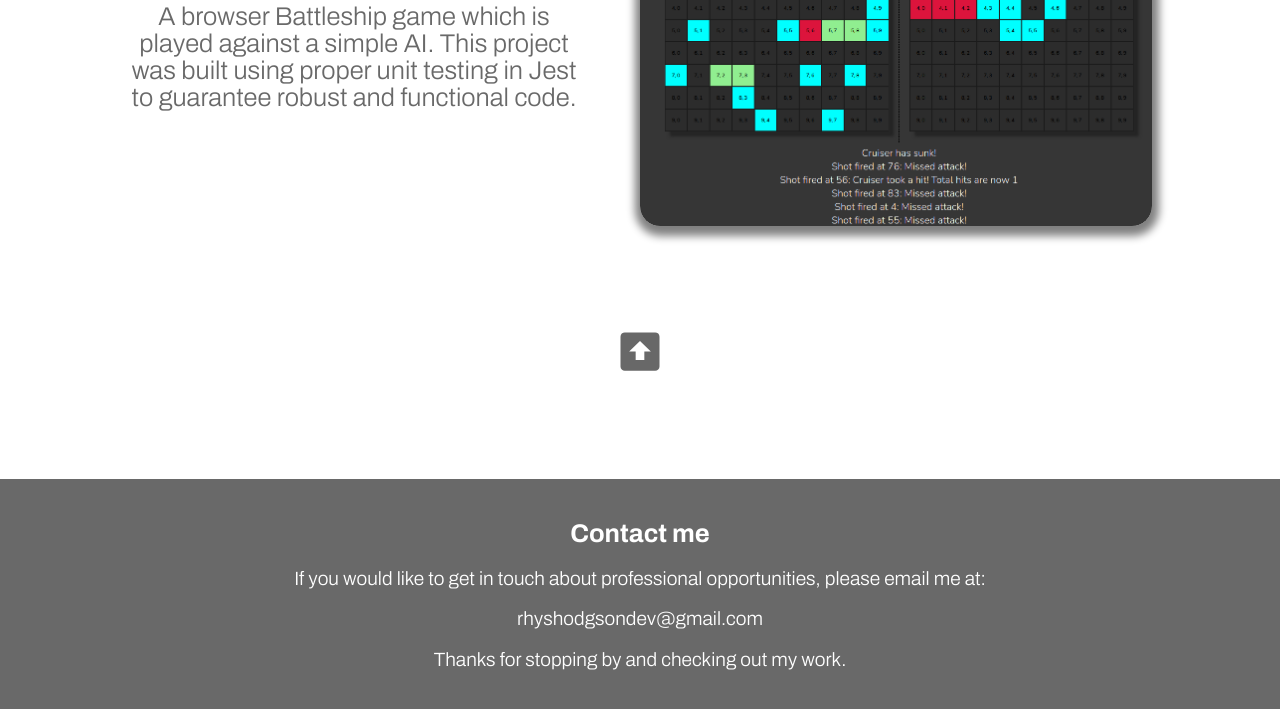
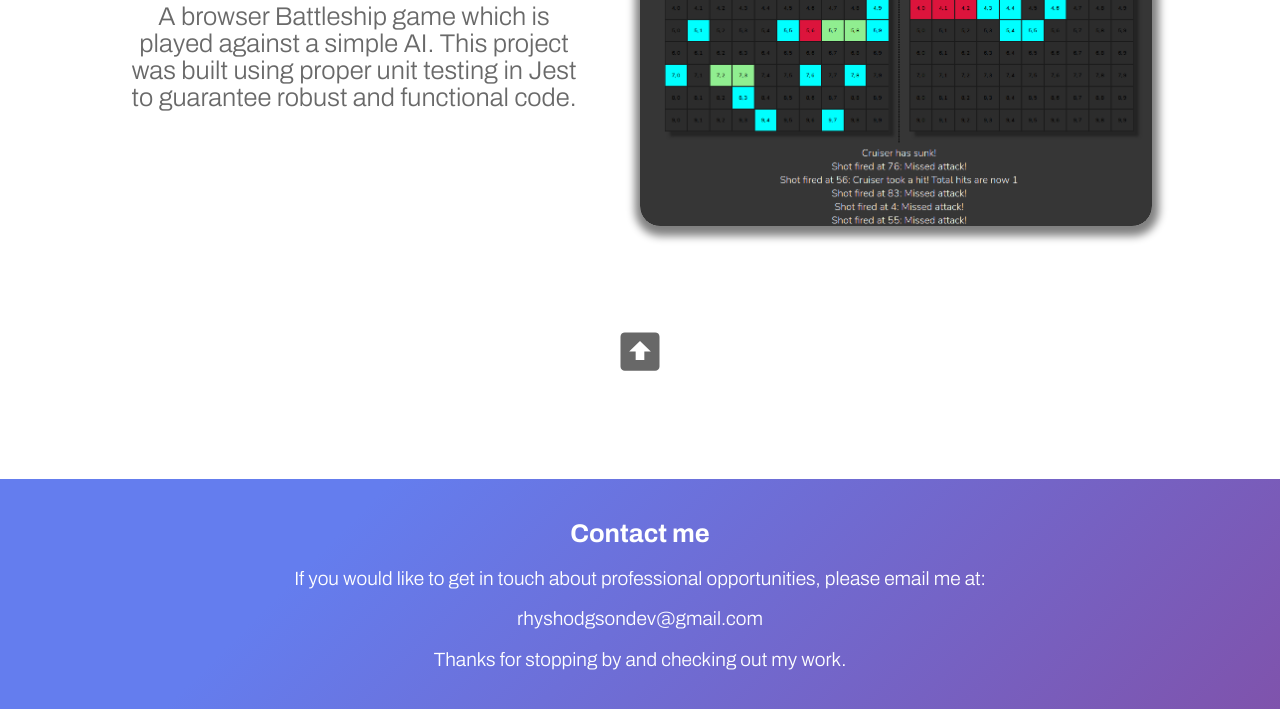
Before and after one commit to rhysez/portfolio, a plain HTML site: page index.html in a window 1280 px wide. Shown: the part 4222-4931 px from the top of the page. Drawn offline with Linux system fonts and the light colour scheme.

Commit message:
change background color of contact div

```diff
--- a/style.css
+++ b/style.css
@@ -360,7 +360,8 @@
     padding: 2rem;
     text-align: center;
     color: white;
-    background-color: var(--darker-text);
+    background-color: #7f53ac;
+    background-image: linear-gradient(315deg, #7f53ac 0%, #647dee 74%);
 }
 
 .contactTitle {
```
